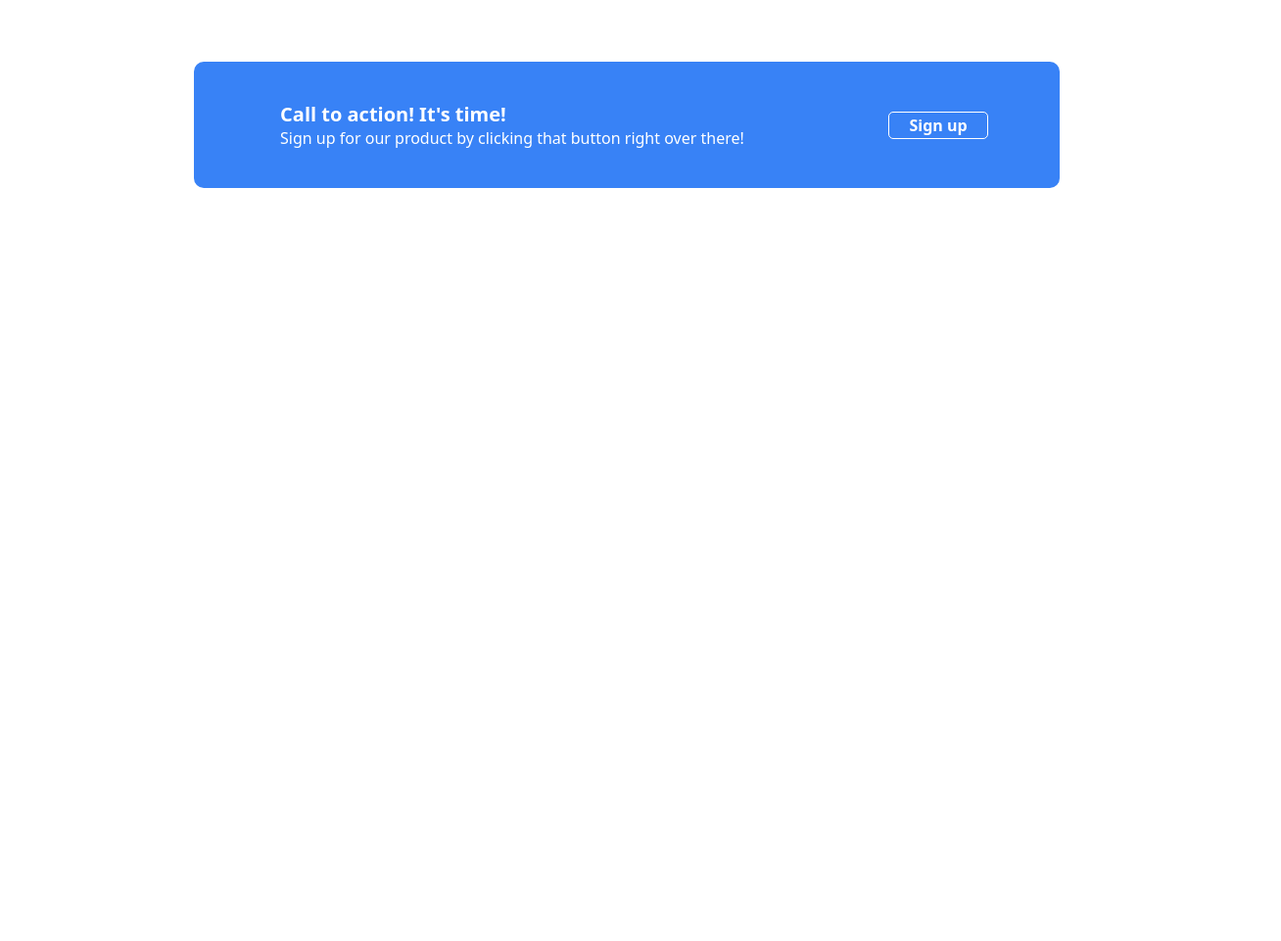
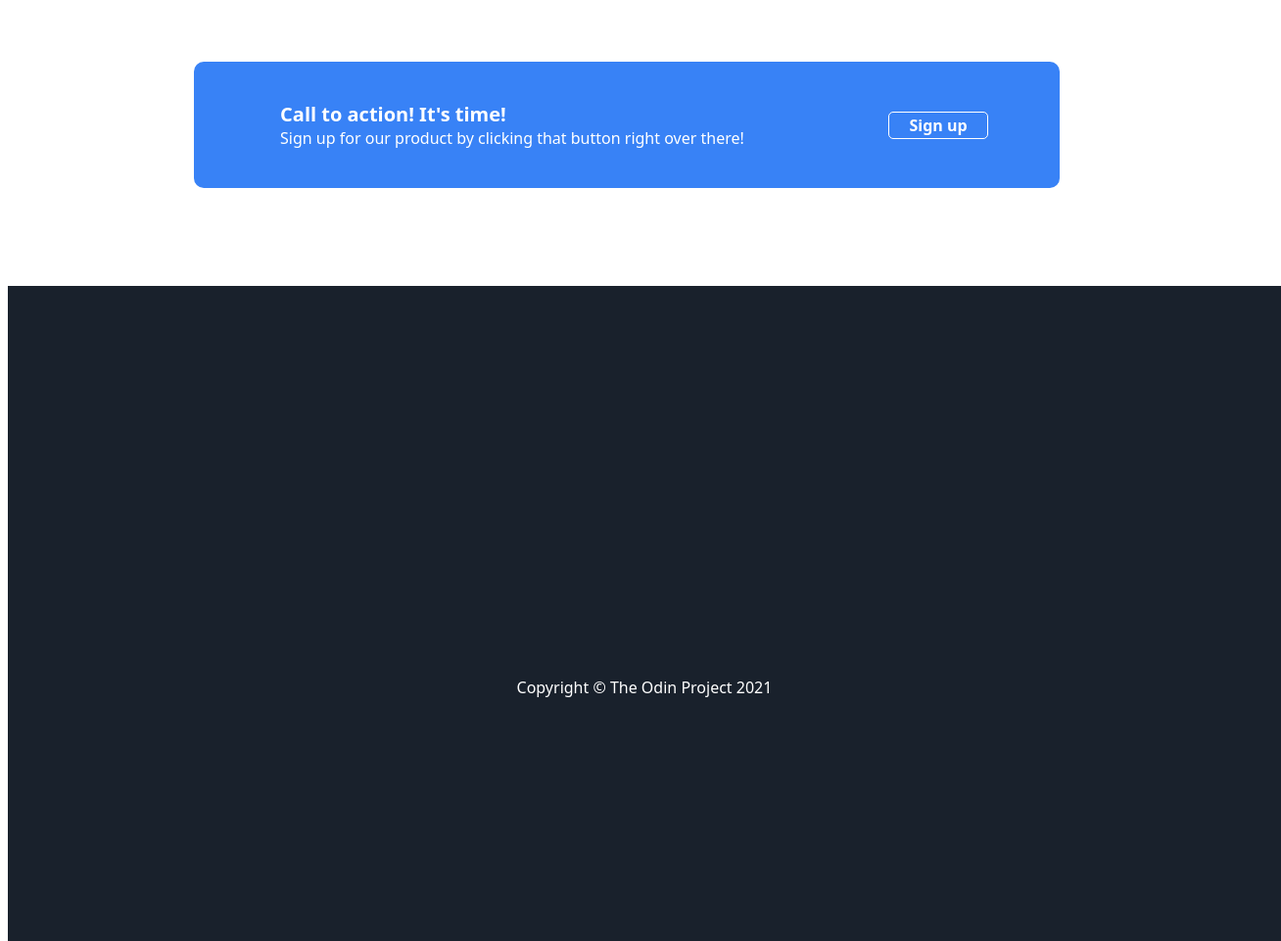
Before and after one commit to lasoup07/css-the-odin-project, a plain HTML site: page index.html in a window 1280 px wide. Shown: the part 1499-2460 px from the top of the page at 98% size, 1308 px wide, since content can reach past the window. Before the commit the page ends 1799 px from the top, so only its background shows below. Drawn offline with Linux system fonts and the light colour scheme.

Commit message:
Finished the footer

```diff
--- a/index.html
+++ b/index.html
@@ -65,5 +65,8 @@
             </div>
         </div>
     </div>
+    <div class="flex-container-5">
+        <p>Copyright &copy; The Odin Project 2021</p>
+    </div>
 </body>
 </html>
--- a/stylesheet.css
+++ b/stylesheet.css
@@ -189,3 +189,15 @@
     padding-right: 20px;
     border-radius: 5px;
 }
+/* Footer */
+.flex-container-5 {
+    background-color: #19212c;
+    font-family: system-ui, -apple-system, BlinkMacSystemFont, 'Segoe UI', Roboto, Oxygen, Ubuntu, Cantarell, 'Open Sans', 'Helvetica Neue', sans-serif;
+    display: flex;
+    justify-content: center;
+    align-items: center;
+    color: white;
+    width: 100vw;
+    height: 100vh;
+    padding: 10px;
+}
```
